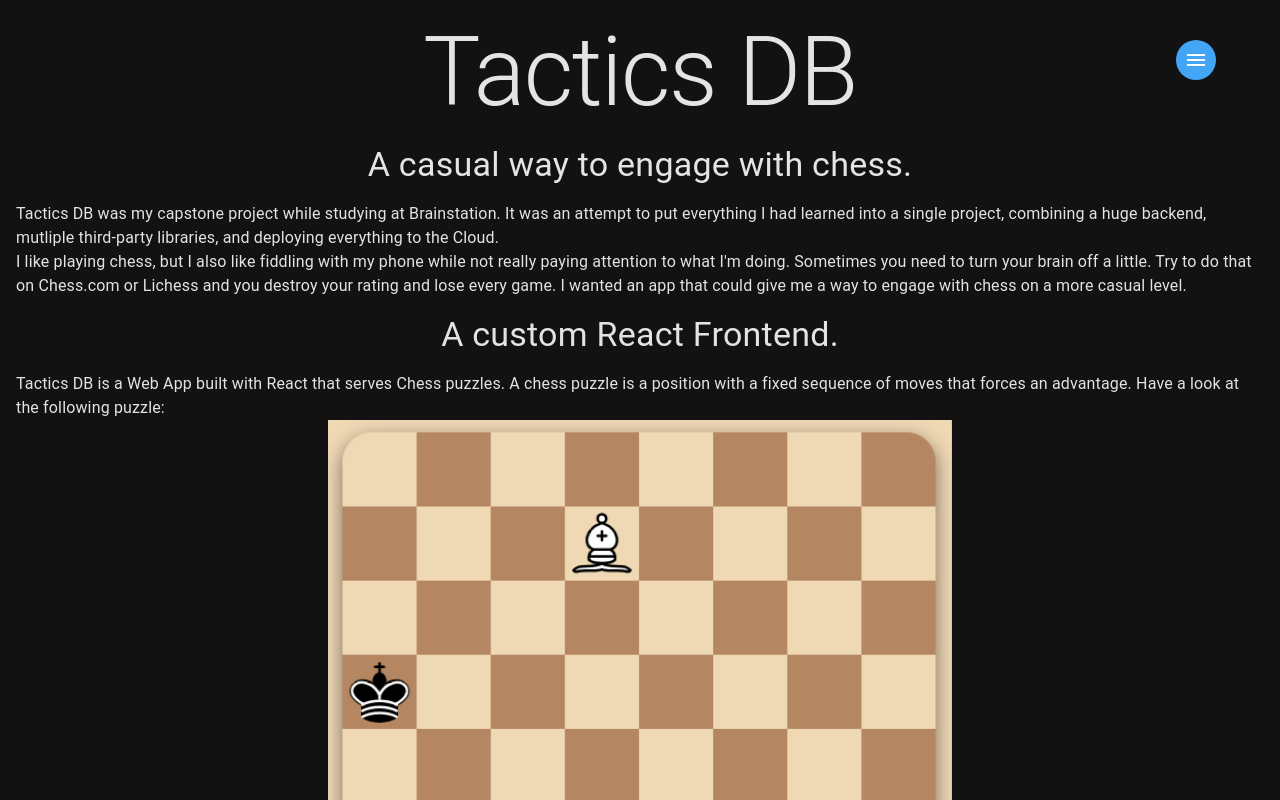
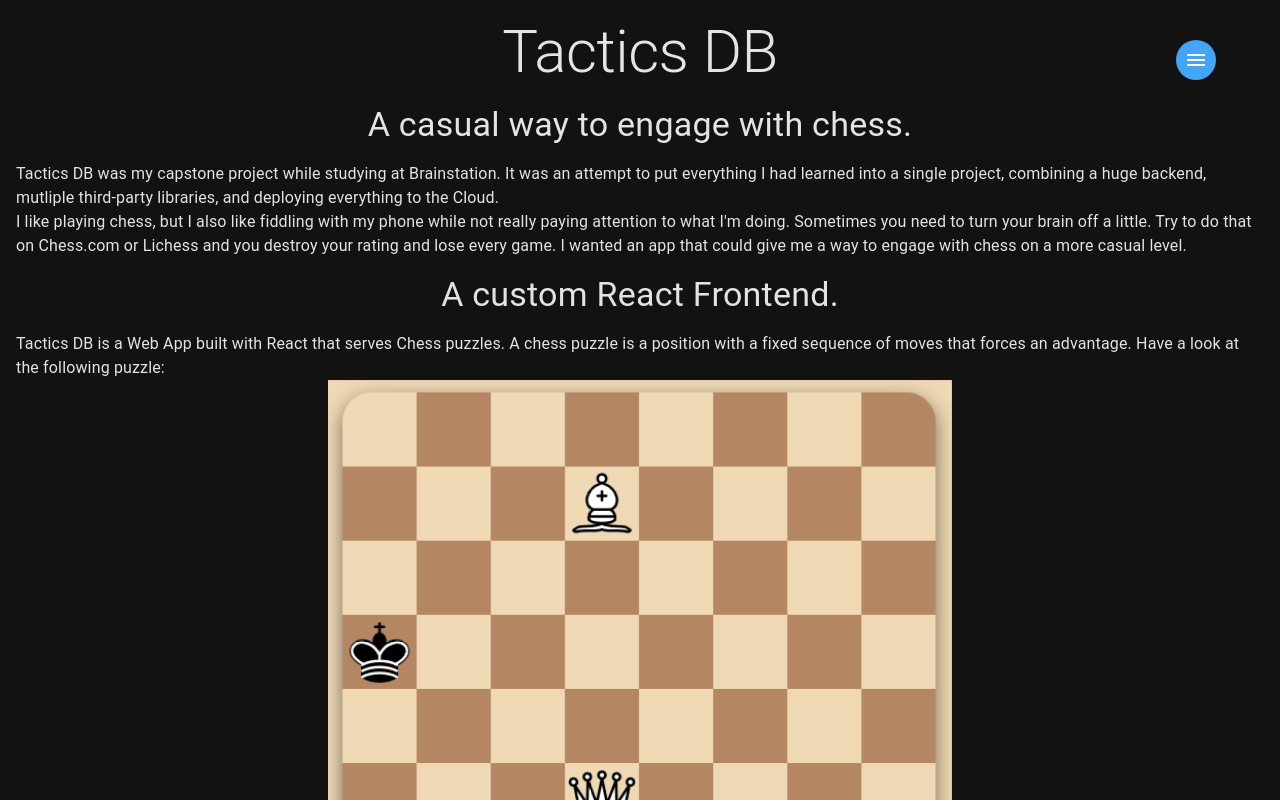
Before and after one commit to zringwood/portfolio-website, a React (Create React App) app: page /tactics in a window 1280 px wide. Shown: the top 800 px of the page. Built offline with nearby package versions, Linux system fonts and the light colour scheme; the HTML template or start-up script is replaced by a standard one.

Commit message:
Tactics title fix

```diff
--- a/src/App.js
+++ b/src/App.js
@@ -23,7 +23,7 @@
     <ThemeProvider theme={theme}>
     <BrowserRouter>
     <NavigationMenu sx={{
-      zIndex: 20,
+      zIndex: 200000,
      position: "fixed",
          right: "5%",
          top: "5%",}}/>
--- a/src/pages/Tactics/Tactics.jsx
+++ b/src/pages/Tactics/Tactics.jsx
@@ -26,7 +26,7 @@
             justifyContent: "center",
             alignItems: "center",
             backgroundColor:"background.default"}}>
-            <Typography className="fadein" component="h1" variant="h1">Tactics DB</Typography>
+            <Typography className="fadein" component="h2" variant="h2">Tactics DB</Typography>
            <Typography className="fadein--mediumdelay" sx = {{opacity:`${medium ? 0:1}`}}variant="h4">A casual way to engage with chess.</Typography>
 
             <Typography  className="fadein--longdelay" sx = {{opacity:`${long ? 0:1}`}} variant="body1" >Tactics DB was my capstone project while studying at Brainstation. It was an attempt to put everything I had learned into a single project, combining a huge backend, mutliple third-party libraries, and deploying everything to the Cloud.</Typography>
```
